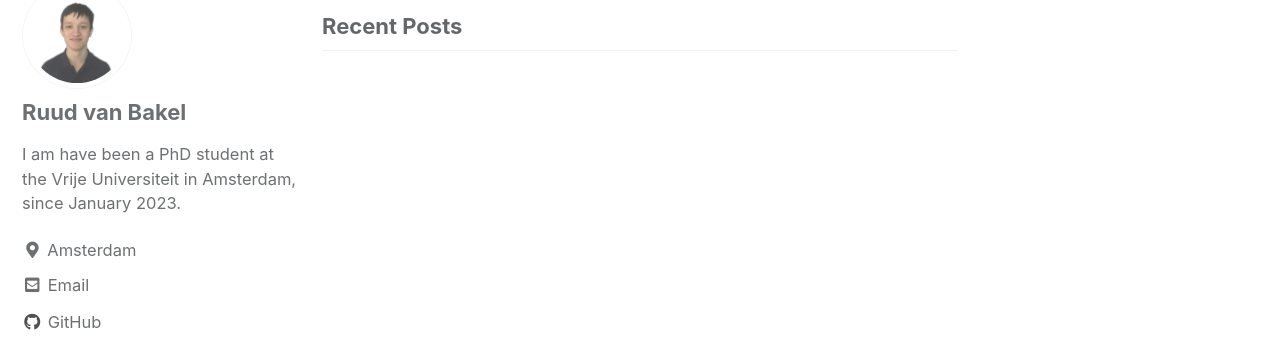
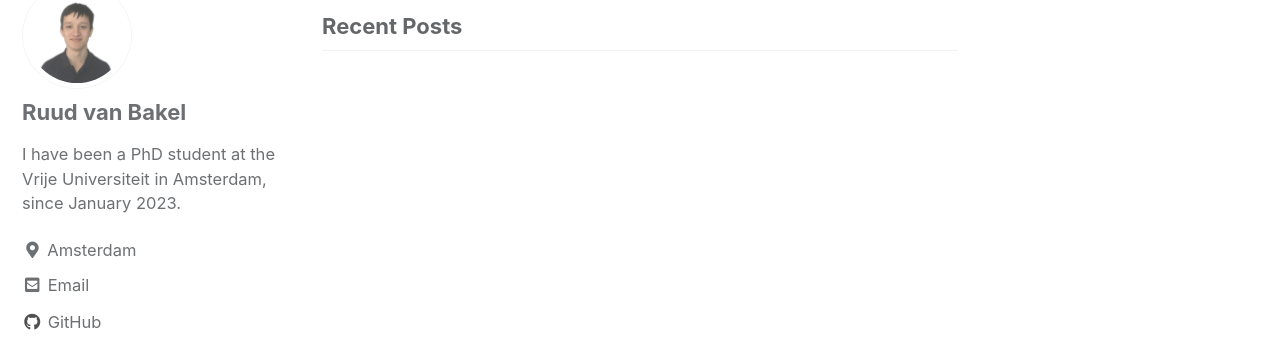
Before and after one commit to R-van-Bakel/R-van-Bakel.github.io, a Jekyll site: the page built from index.html, in a window 1280 px wide. Shown: the part 129-467 px from the top of the page. Built offline with Jekyll 4.4.1, drawn with Linux system fonts in a browser that asks for light colours; cached includes are drawn as plain includes; the list of posts is cut into pages by our own code.

Commit message:
Fixed a typo in personal description

```diff
--- a/_config.yml
+++ b/_config.yml
@@ -106,7 +106,7 @@ analytics:
 author:
   name             : "Ruud van Bakel"
   avatar           : "/assets/images/CV2.png"
-  bio              : "I am have been a PhD student at the Vrije Universiteit in Amsterdam, since January 2023."
+  bio              : "I have been a PhD student at the Vrije Universiteit in Amsterdam, since January 2023."
   location         : "Amsterdam"
   email            :
   links:
```
